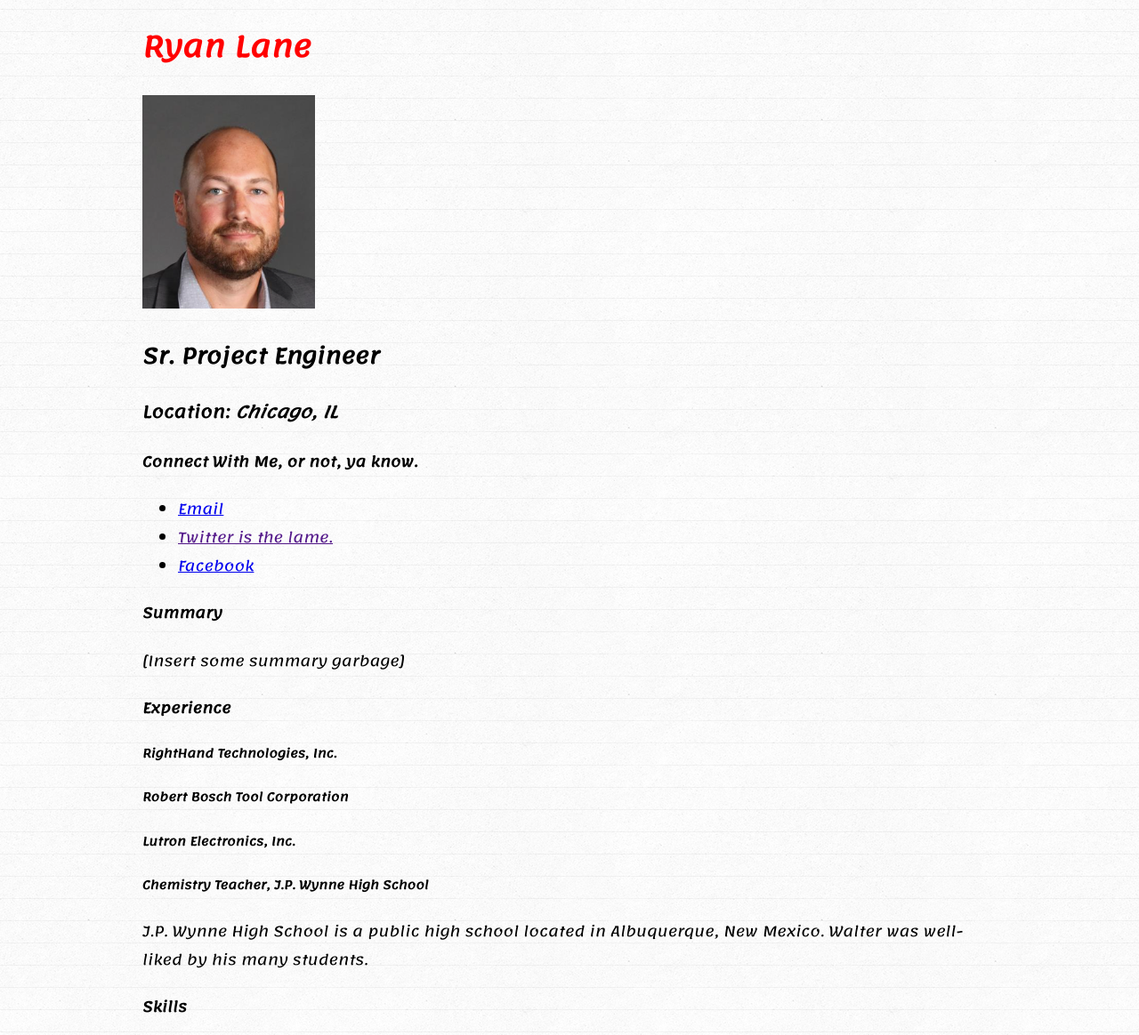
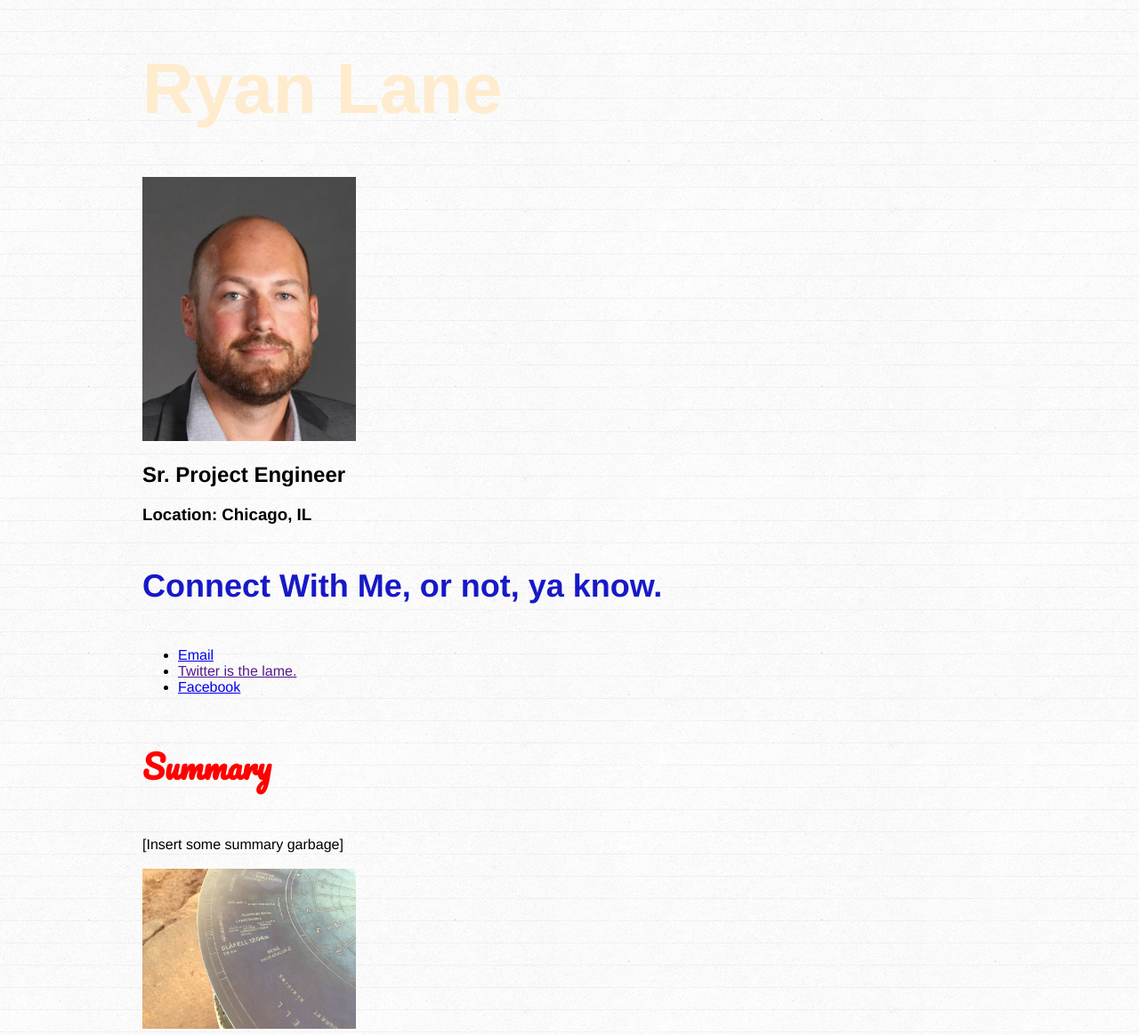
Before and after one commit to rly4607/rly4607.github.io, a plain HTML site: page index.html in a window 1280 px wide. Shown: the top 1164 px of the page at 89% size. Drawn offline with nearby package versions, Linux system fonts and the light colour scheme.

Commit message:
CSS Changes

```diff
--- a/index.html
+++ b/index.html
@@ -8,23 +8,15 @@
   <link href='http://fonts.googleapis.com/css?family=Raleway' rel='stylesheet' type='text/css'>
   <link href="https://fonts.googleapis.com/css?family=Lemonada" rel="stylesheet">
   <script src="http://ajax.googleapis.com/ajax/libs/jquery/2.1.4/jquery.min.js"></script>
-
-  <style type="text/css">
-
-  div#wrapper {
-    font-family: 'Lemonada', cursive;
-  }
-  </style>
-
 </head>
 <body>
   <div id="wrapper">
-    <h1><font color="red">Ryan Lane</font></h1>
+    <h1>Ryan Lane</h1>
     <p>
-      <img src="ID_Photo.png" height=240>
+      <img id="pictures" src="ID_Photo.png">
     </p>
     <h2>Sr. Project Engineer</h2>
-    <h3>Location: <i>Chicago, IL</i></h3>
+    <h3>Location: Chicago, IL</h3>
     <div id="notawrapper">
       <h4>Connect With Me, or not, ya know.</h4>
       <ul>
@@ -34,13 +26,16 @@
       </ul>
     </div>
     <div>
-      <h4>Summary</h4>
+      <h4 id="summary">Summary</h4>
       <p>
         [Insert some summary garbage]
+        <br>
+        <br>
+        <img id="pictures" src="IMG_1541.JPG">
       </p>
     </div>
     <div>
-      <h4>Experience</h4>
+      <h4 class="Exp-and-Skills">Experience</h4>
       <div>
         <h5>RightHand Technologies, Inc.</h5>
         <h5>Robert Bosch Tool Corporation</h5>
@@ -52,7 +47,7 @@
       </div>
     </div>
     <div>
-      <h4>Skills</h4>
+      <h4 class="Exp-and-Skills">Skills</h4>
       <ul>
         <li>Chemistry</li>
         <li>Teaching</li>
--- a/style.css
+++ b/style.css
@@ -6,5 +6,30 @@ body {
 }
 #wrapper {
   width: 960px;
-  margin: 20px auto 20px auto;
+  margin: 30px auto 40px auto;
 }
+
+#pictures {
+  width: 240px;
+}
+
+h1 {
+  color: blanchedalmond;
+  font-size: 80px;
+}
+
+h4 {
+  color: #1719c7;
+  font-size: 36px;
+}
+
+#summary {
+  color: red;
+  font-size: 24;
+  font-family: Pacifico;
+}
+
+.Exp-and-Skills {
+  color: burlywood;
+  font-family: monospace;
+}
```
Also changed, not shown: IMG_1541.JPG (added).
